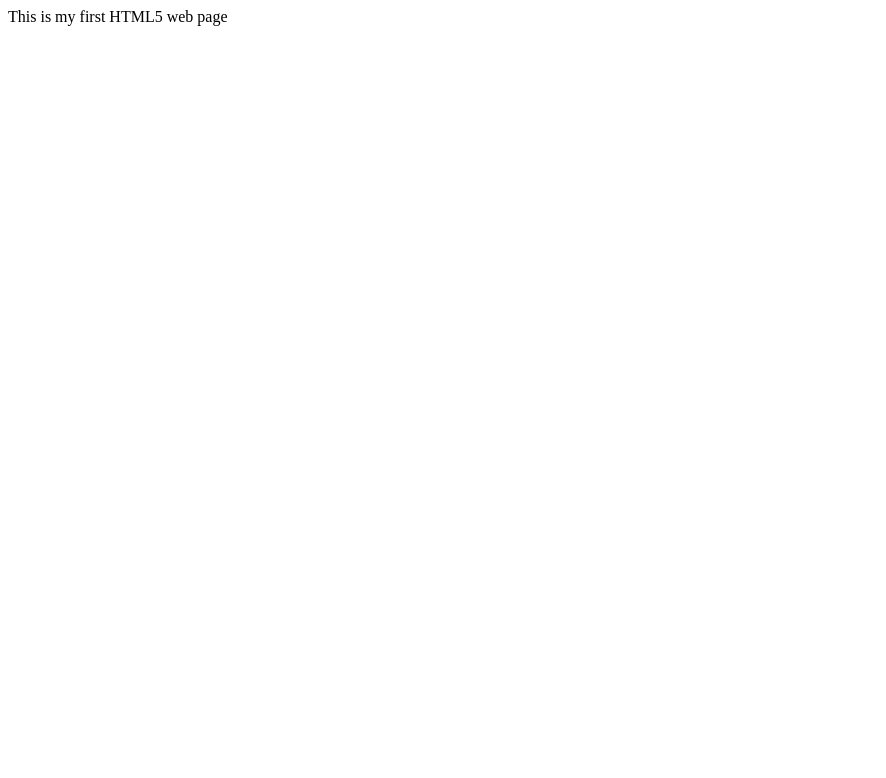
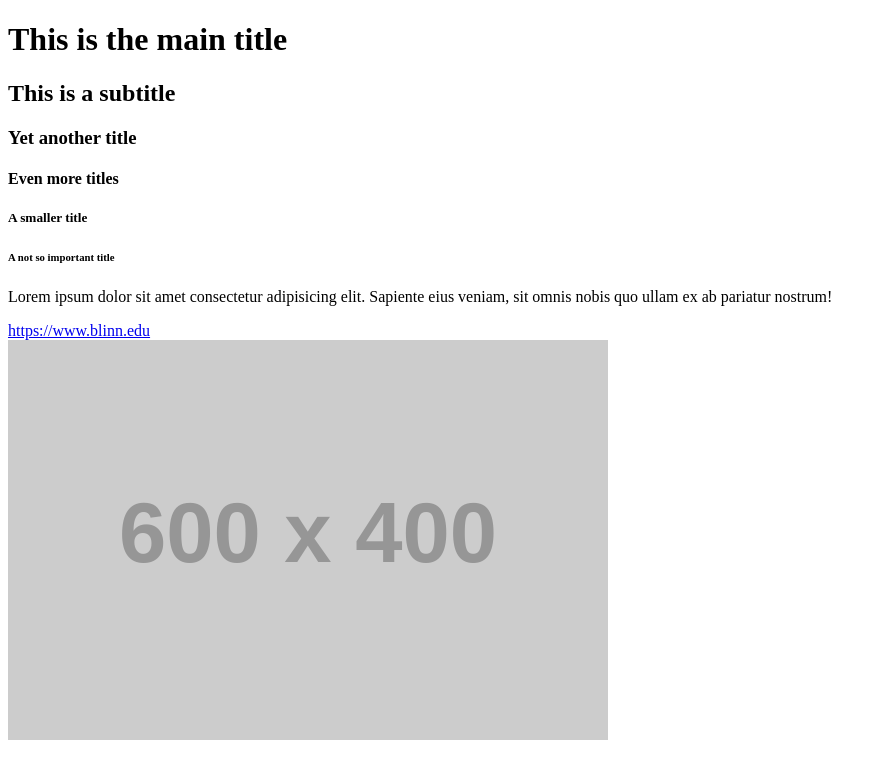
Before and after one commit to brooklynrisi/fall-2024, a plain HTML site: page index.html in a window 1280 px wide. Shown: the whole page, without its empty margins (0-886 px from the left). Drawn offline with Linux system fonts and the light colour scheme; placeholder pictures from the web are drawn by us.

Commit message:
added some html

```diff
--- a/index.html
+++ b/index.html
@@ -1,11 +1,27 @@
 <!DOCTYPE html>
 <html lang="en">
 <head>
-    <meta charset="UTF-8">
-    <meta name="viewport" content="width=device-width, initial-scale=1.0">
-    <title>Brooks Wedding Planning</title>
+  <meta charset="UTF-8">
+  <meta http-equiv="X-UA-Compatible" content="IE=edge">
+  <meta name="viewport" content="width=device-width, initial-scale=1.0">
+  <title>My codepen website</title>
 </head>
 <body>
-    This is my first HTML5 web page
+
+  <h1>This is the main title</h1>
+  <h2>This is a subtitle</h2>
+   <h3>Yet another title</h3>
+   <h4>Even more titles</h4>
+   <h5>A smaller title</h5>
+   <h6>A not so important title</h6>
+
+  <p>Lorem ipsum dolor sit amet consectetur adipisicing elit. Sapiente eius veniam, sit omnis nobis quo ullam ex ab pariatur nostrum!</p>
+
+  <a href="https://www.blinn.edu" target="_blank">https://www.blinn.edu</a>
+  <br />
+
+  <a href="https://www.blinn.edu" target="_blank">
+  <img src="https://dummyimage.com/600x400/1826c2/fff.jpg&text=my+practice+graph" />
+  </a>
 </body>
 </html>
```
